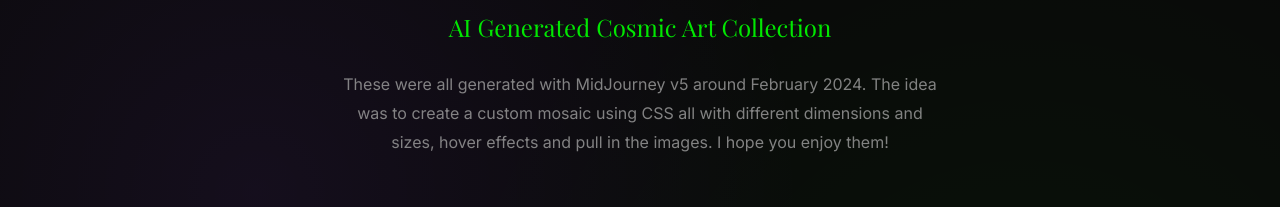
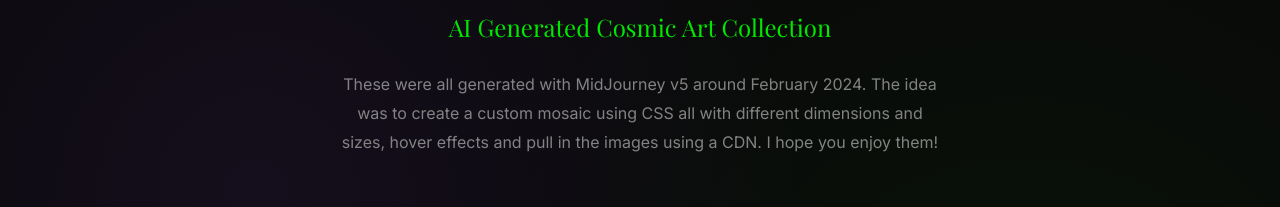
Before and after one commit to ThomasJButler/bigbang-gallery, a website built with Vite: page index.html in a window 1280 px wide. Shown: the part 208-415 px from the top of the page. Built offline with nearby package versions, Linux system fonts and the light colour scheme.

Commit message:
Update art collection description in index.html
Clarified that images are pulled in using a CDN in the AI Generated Cosmic Art Collection section.

```diff
--- a/index.html
+++ b/index.html
@@ -25,7 +25,7 @@
         <section class="art">
             <div class="container">
                 <h2>AI Generated Cosmic Art Collection</h2>
-                <p>These were all generated with MidJourney v5 around February 2024. The idea was to create a custom mosaic using CSS all with different dimensions and sizes, hover effects and pull in the images. I hope you enjoy them!</p>
+                <p>These were all generated with MidJourney v5 around February 2024. The idea was to create a custom mosaic using CSS all with different dimensions and sizes, hover effects and pull in the images using a CDN. I hope you enjoy them!</p>
             </div>
         </section>
 
```
